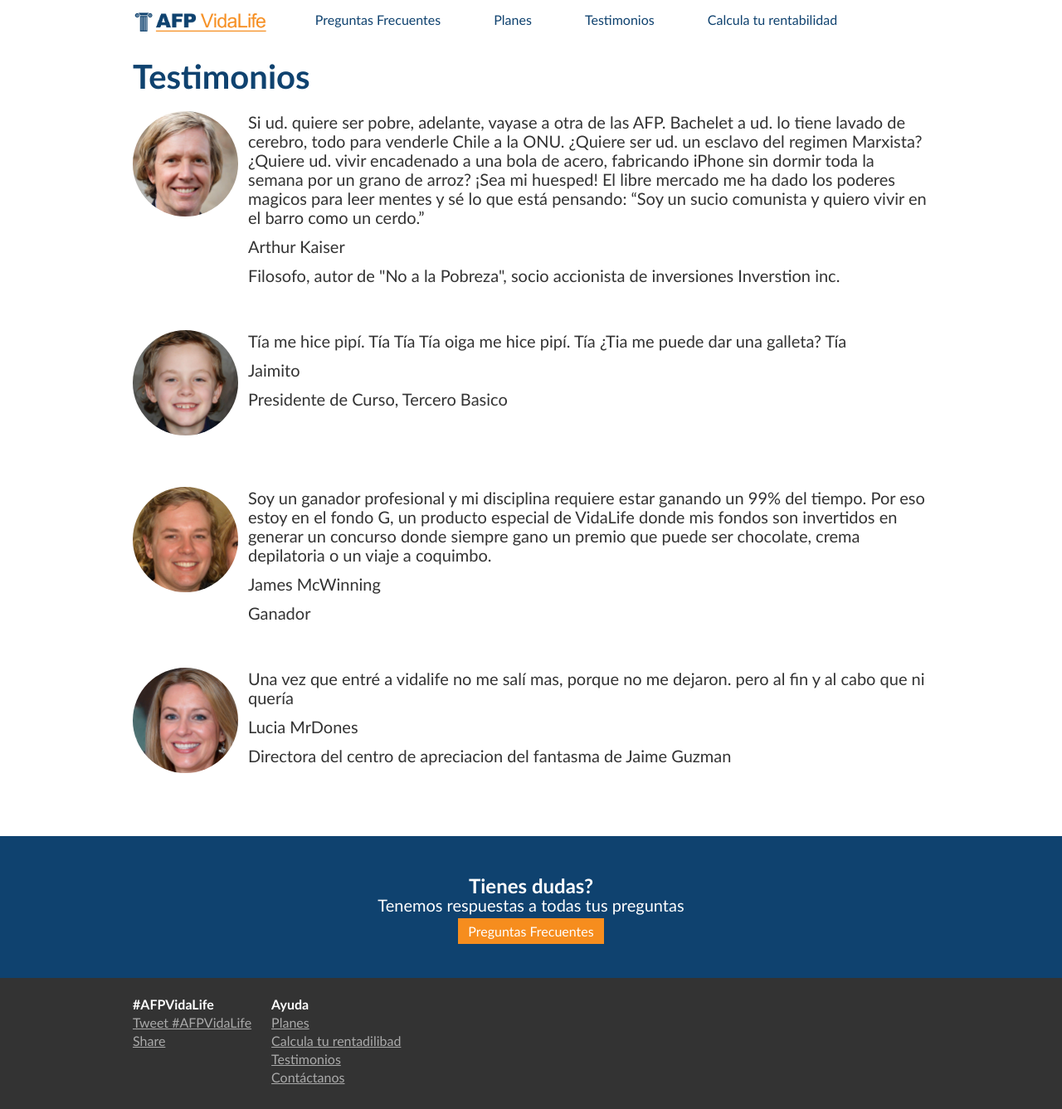
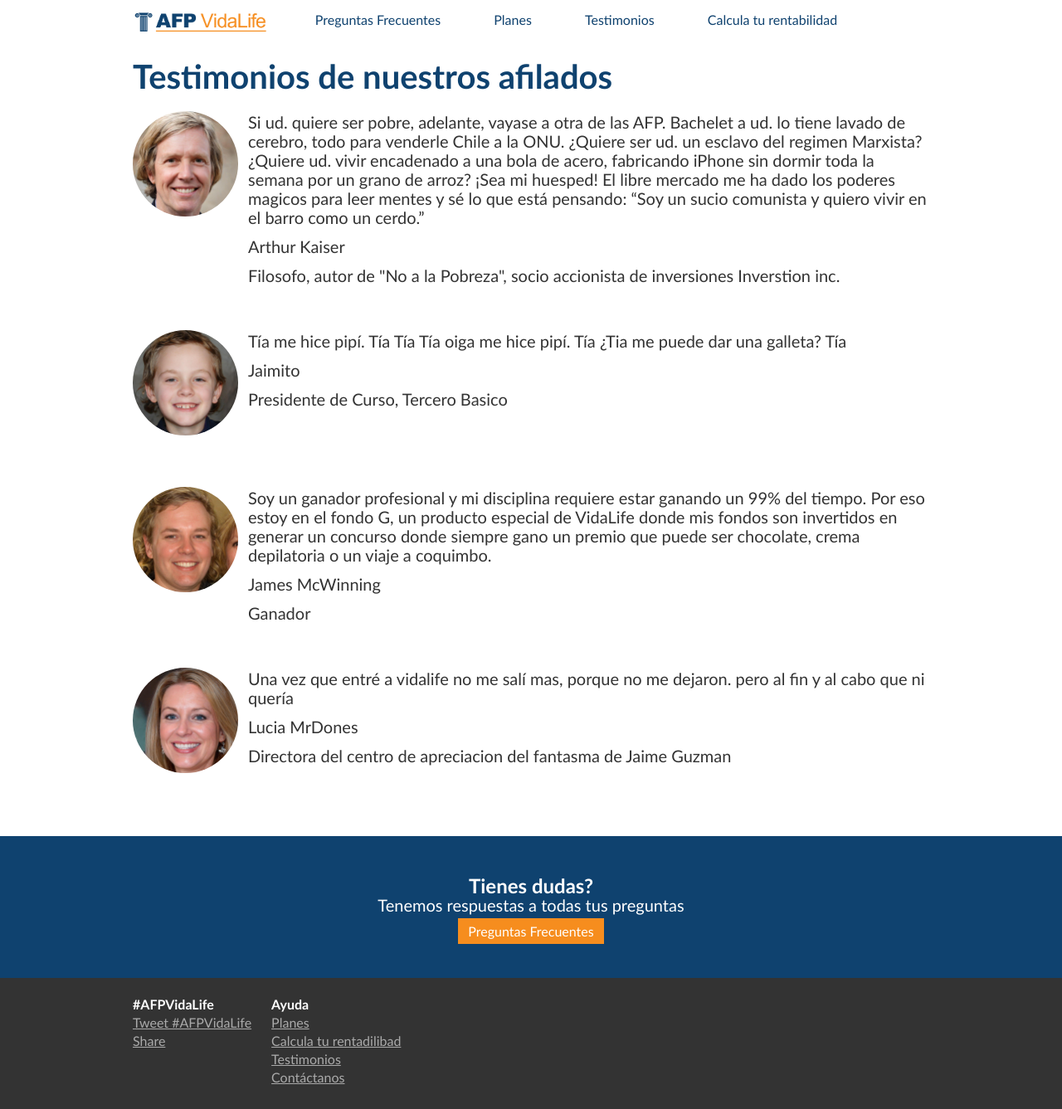
Before and after one commit to tubatuba/vidalife, a Jekyll site: the page built from testimonios.html, in a window 1280 px wide. Shown: the whole page at 83% size. Built offline with Jekyll 4.4.1, drawn with Linux system fonts in a browser that asks for light colours; comment, search, counter and statistics services are not loaded.

Commit message:
testimonios

```diff
--- a/testimonios.html
+++ b/testimonios.html
@@ -1,6 +1,6 @@
 ---
 layout: default
-title: "Testimonios"
+title: "Testimonios de nuestros afilados"
 cta_title: "Tienes dudas?"
 cta_text: "Tenemos respuestas a todas tus preguntas"
 cta_btn: "Preguntas Frecuentes"
```
